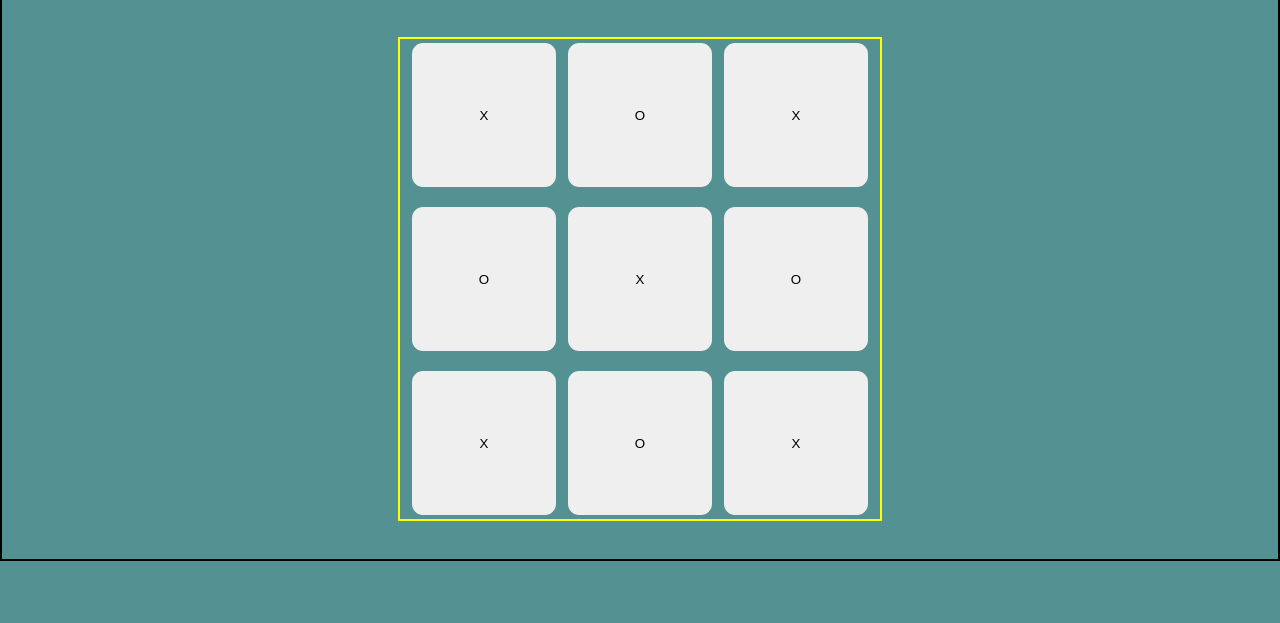
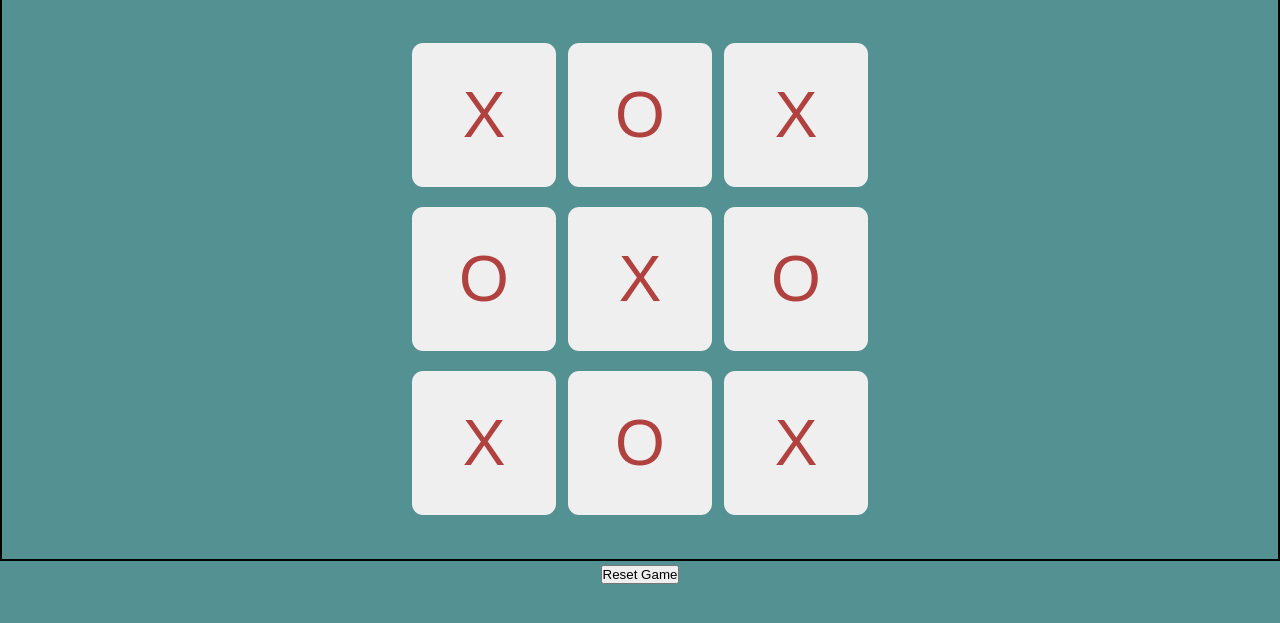
Before and after one commit to ThasleemPeer/TIC-TAC-TOE, a plain HTML site: page index.html in a window 1280 px wide. Shown: the part 51-674 px from the top of the page. Drawn offline with Linux system fonts and the light colour scheme.

Commit message:
ADD & UPDATED CODE

```diff
--- a/index.html
+++ b/index.html
@@ -22,6 +22,7 @@
             <button class="box">X</button>
         </div>
     </div>
+    <button>Reset Game</button>
     </main>
     <script src="script.js"></script>
 </body>
--- a/style.css
+++ b/style.css
@@ -21,7 +21,6 @@ body {
 .game{
     height: 60vmin;
     width: 60vmin;
-    border: 2px solid yellow;
     display: flex;
     flex-wrap: wrap;
     justify-content: center;
@@ -34,11 +33,14 @@ body {
     border-radius: 0.7rem;
     border: none;
     box-shadow: 0 0 0 rgba(0,0,0,0.3) ;
+    font-size:8vmin ;
+    color: #b0413e;
 
 }
 .box:hover{
     background-color: black;
     color: white;
     cursor: grab;
+    color: #b03e60;
 
 }
```
